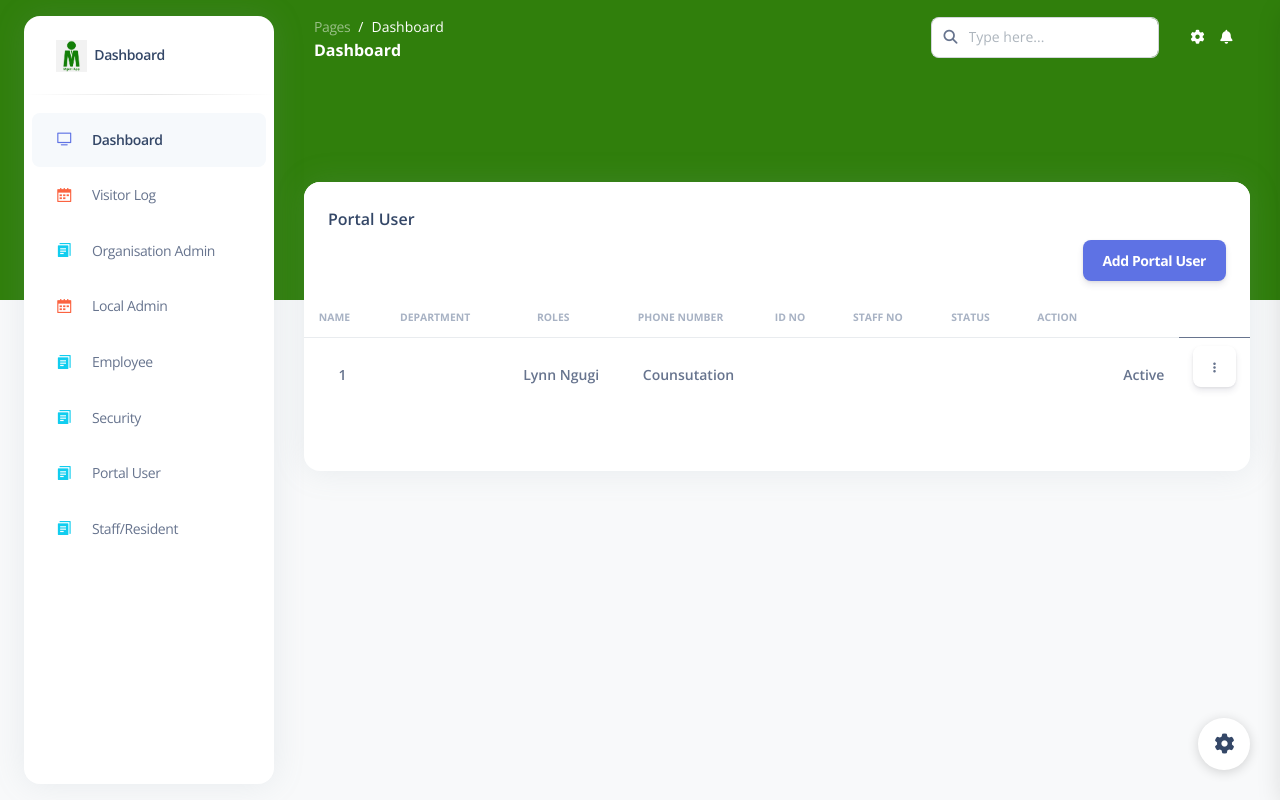
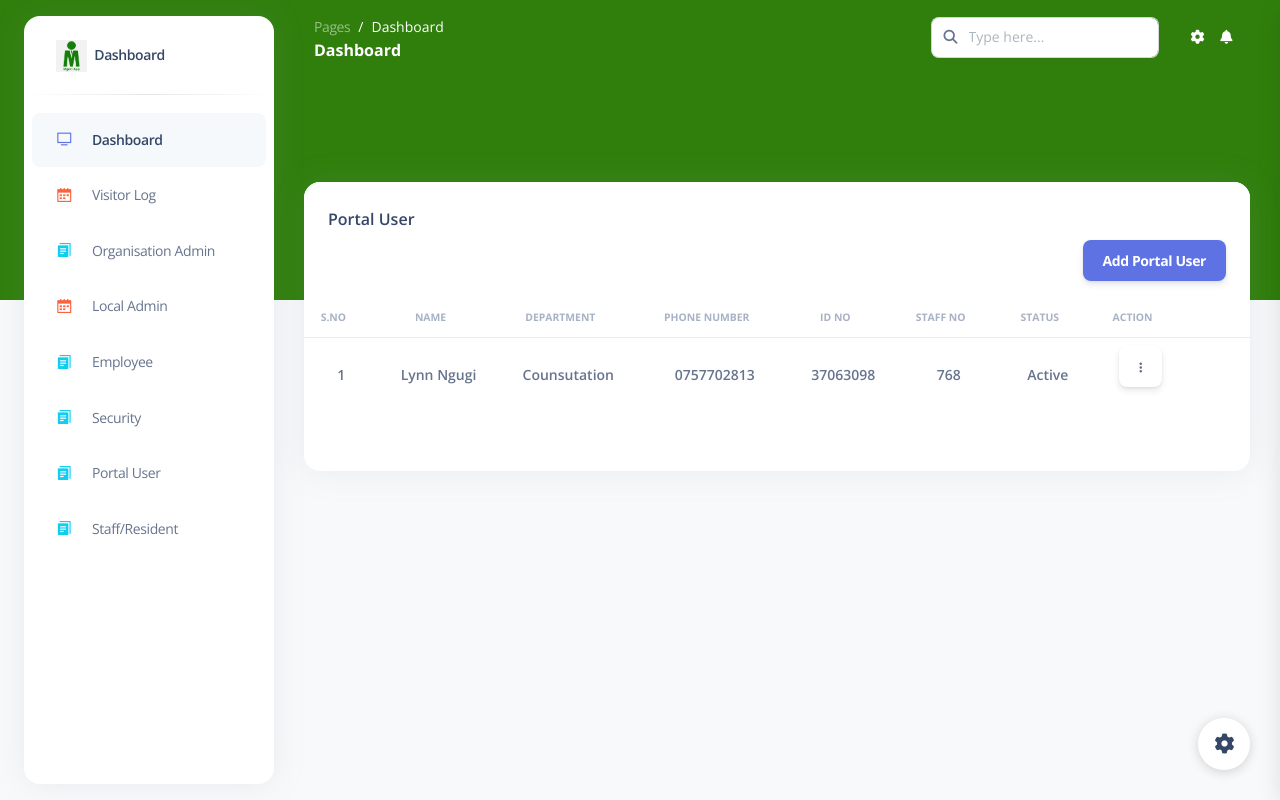
Before and after one commit to daisy-carolin/BBMgeni, a Django app: page /portaluser in a window 1280 px wide; the page is wider, and only the part inside the window is pictured. Run offline with Django 3.2, Linux system fonts and the light colour scheme; data comes from the database, SQL or seed files in the repository; some libraries are stand-ins or nearby versions.

Commit message:
change template

```diff
--- a/subapp/templates/mgeni/portal_user.html
+++ b/subapp/templates/mgeni/portal_user.html
@@ -28,9 +28,10 @@
             <table class="table align-items-center justify-content-center mb-0">
               <thead>
                 <tr>
+                  <th class="text-uppercase text-secondary text-xxs font-weight-bolder opacity-7 ps-2">S.No</th>
+
                   <th class="text-uppercase text-secondary text-xxs font-weight-bolder opacity-7 ps-2">Name</th>
                   <th class="text-uppercase text-secondary text-xxs font-weight-bolder opacity-7 ps-2">Department</th>
-                  <th class="text-uppercase text-secondary text-xxs font-weight-bolder opacity-7 ps-2">Roles</th>
                   <th class="text-uppercase text-secondary text-xxs font-weight-bolder opacity-7 ps-2">Phone Number</th>
                   <th class="text-uppercase text-secondary text-xxs font-weight-bolder opacity-7 ps-2">ID No</th>
                   <th class="text-uppercase text-secondary text-xxs font-weight-bolder opacity-7 ps-2">Staff No</th>
@@ -45,26 +46,26 @@
                     <td>
                         <p class="text-sm font-weight-bold mb-0">{{forloop.counter}}</p>
                       </td>
-                  <td>
+                  <!-- <td>
                     <p class="text-sm font-weight-bold mb-0">{{data.register_id}}</p>
-                  </td>
+                  </td> -->
                   <td>
                     <p class="text-sm font-weight-bold mb-0">{{data.name}}</p>
                   </td>
                   <td>
                     <p class="text-sm font-weight-bold mb-0">{{data.department}}</p>
                   </td>
+                  <!-- <td>
+                    <p class="text-sm font-weight-bold mb-0">{{data.roles}}</p>
+                  </td> -->
                   <td>
-                    <p class="text-sm font-weight-bold mb-0">{{data.roles}}</p>
+                    <p class="text-sm font-weight-bold mb-0">{{data.phone_number}}</p>
                   </td>
                   <td>
-                    <p class="text-sm font-weight-bold mb-0">{{data.phone}}</p>
+                    <p class="text-sm font-weight-bold mb-0">{{data.id_number}}</p>
                   </td>
                   <td>
-                    <p class="text-sm font-weight-bold mb-0">{{data.id_No}}</p>
-                  </td>
-                  <td>
-                    <p class="text-sm font-weight-bold mb-0">{{data.staff_No}}</p>
+                    <p class="text-sm font-weight-bold mb-0">{{data.staff_number}}</p>
                   </td>
                   <td>
 
```
